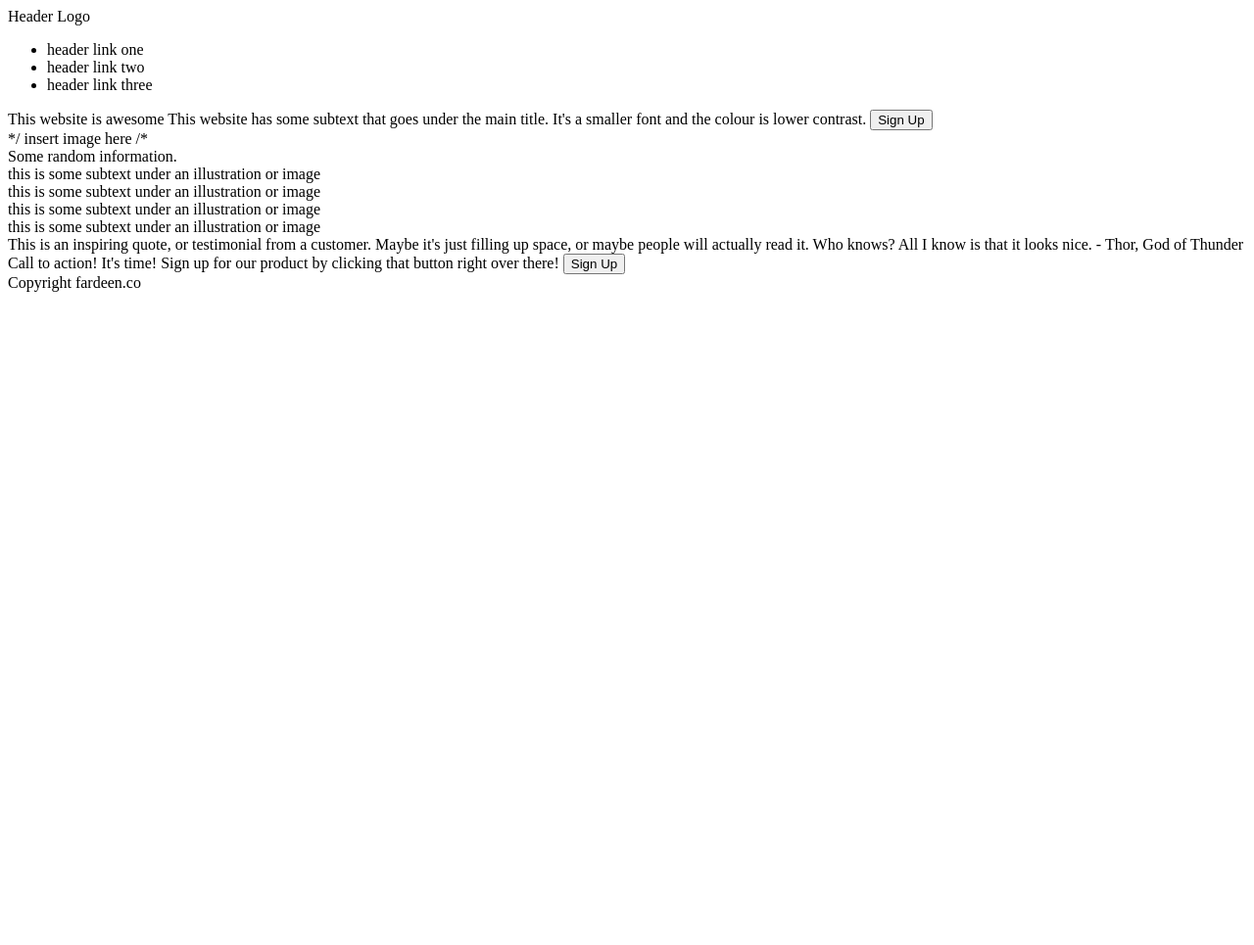
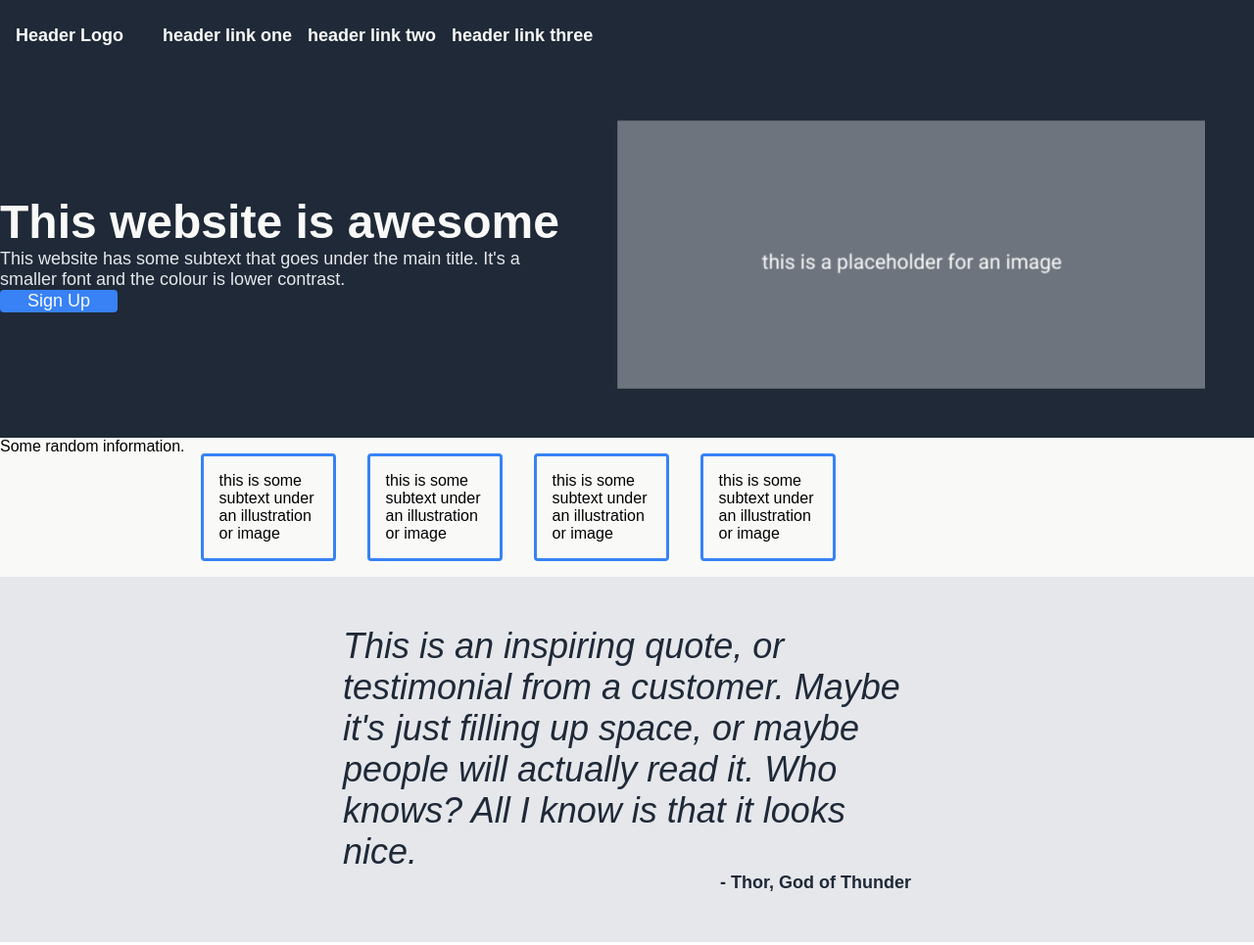
Before and after one commit to fshere/landing-page, a plain HTML site: page index.html in a window 1280 px wide. Shown: the top 965 px of the page at 98% size. Before the commit the page ends 800 px from the top, so only its background shows below. Drawn offline with Linux system fonts and the light colour scheme.

Commit message:
getting close to the end

```diff
--- a/index.html
+++ b/index.html
@@ -8,7 +8,6 @@
     <link rel="stylesheet" href="style.css">
 </head>
 
-<body>
     <div class="header">
         Header Logo
         <ul class="nav-links">
@@ -18,11 +17,13 @@
         </ul>
     </div>
 
-    <div class="hero-banner">
-        This website is awesome
-        This website has some subtext that goes under the main title. It's a smaller font and the colour is lower contrast.
-        <button class="sign-up">Sign Up</button>
-        <div class="hero-image">*/ insert image here /*</div>
+    <div class="hero-section">
+        <div class="hero-banner">
+            <div class="hero-header">This website is awesome</div>
+            <div class="hero-subtext">This website has some subtext that goes under the main title. It's a smaller font and the colour is lower contrast.</div>
+            <button class="sign-up">Sign Up</button>
+        </div>
+        <div class="hero-image"><img src="./img/placeholder-image.png"></div>
     </div>
 
     <div class="second-section">
@@ -33,9 +34,9 @@
         <div class="card">this is some subtext under an illustration or image</div>
     </div>
 
-    <div class="third-section">
+    <div class="quote">
         This is an inspiring quote, or testimonial from a customer. Maybe it's just filling up space, or maybe people will actually read it. Who knows? All I know is that it looks nice.
-        - Thor, God of Thunder
+    <div class="thor">- Thor, God of Thunder</div>
     </div>
 
     <div class="banner">
@@ -45,7 +46,7 @@
     </div>
 
     <div class="footer">
-        Copyright fardeen.co
+        copyright fardeen.co
     </div>
 </body>
 </html>
--- a/style.css
+++ b/style.css
@@ -0,0 +1,134 @@
+body {
+    font-family: Arial, Helvetica, sans-serif;
+    margin: 0;
+    min-height: 100vh;
+    display: flex;
+    flex-direction: column;
+}
+
+.header {
+    height: 72px;
+    background: #1f2937;
+    font-size: 18px;
+    font-weight: 900;
+    font-style: extra-bold;
+    color: #f9faf8;
+    display: flex;
+    align-items: center;
+    padding: 0 16px;
+}
+
+.nav-links {
+    font-size: 18px;
+    list-style: none;
+    display: flex;
+    flex-direction: row;
+    gap: 16px;
+}
+
+.hero-section {
+    display:flex;
+    justify-content: space-between;
+}
+.hero-banner {
+    background: #1f2937;
+    display: flex;
+    flex-direction: column;
+    justify-content: center;
+}
+
+.hero-header {
+    font-size: 48px;
+    font-weight: 900;
+    color: #f9faf8;
+}
+
+.hero-subtext {
+    font-size: 18px;
+    color: #E5E7EB;
+}
+
+.hero-image {
+    display: flex;
+    background: #1f2937;
+    padding: 50px;
+}
+
+button {
+    border: none;
+    border-radius: 4px;
+    background: #3882F6;
+    font-size: 18px;
+    font-weight: 400;
+    color: #f9faf8;
+    width: 120px;
+}
+
+img {
+    width: 600px;
+}
+
+.hero-image {
+    display: flex;
+    justify-content: space-between;
+}
+
+.second-section {
+    display: flex;
+    background-color: #f9faf8;
+}
+
+.card {
+    display: flex;
+    justify-content: center;
+    border: 3px solid #3882F6;
+    border-radius: 4px;
+    padding: 16px;
+    margin: 16px;
+    width: 100px;
+}
+
+.quote {
+    display: flex;
+    flex-direction: column;
+    background-color: #E5E7EB;
+    color: #1F2937;
+    font-size: 36px;
+    font-style: italic;
+    font-weight: light;
+    padding: 50px;
+    padding-left: 350px;
+    padding-right: 350px;
+}
+
+.thor {
+    background-color: #E5E7EB;
+    font-size: 18px;
+    color: #1F2937;
+    text-align: right;
+    font-style: normal;
+    font-weight: 900;
+}
+
+.banner {
+    display: flex;
+    border: none;
+    border-radius: 6px;
+    background: #3882F6;
+    font-size: 18px;
+    font-weight: 400;
+    color: #f9faf8;
+    margin: 100px;
+    padding: 50px;
+    margin-left: 150px;
+    margin-right: 150px;
+}
+
+
+.footer {
+    background: #1f2937;
+    display: flex;
+    color: #f9faf8;
+    justify-content: center;
+    padding: 32px;
+}
```
Also changed, not shown: img/placeholder-image.png (added).
